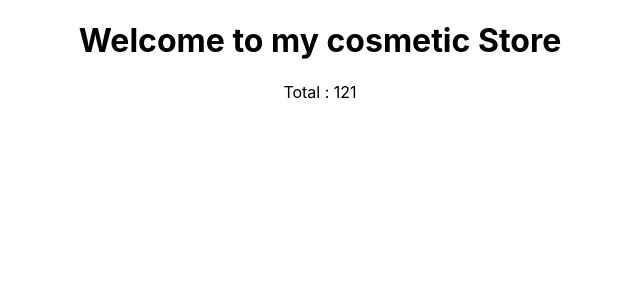
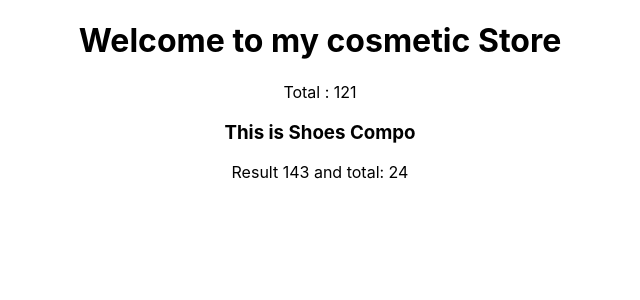
Before and after one commit to imashiqe/react_storage_handler, a React (Create React App) app: page / in a window 1280 px wide. Shown: the top 300 px of the page, without its empty margins (320-960 px from the left). Built offline with nearby package versions, Linux system fonts and the light colour scheme.

Commit message:
react module

```diff
--- a/src/App.js
+++ b/src/App.js
@@ -1,11 +1,13 @@
 import logo from './logo.svg';
 import './App.css';
 import Cosmetics from './components/cosmetics/Cosmetics';
+import Shoes from './components/Shoes/Shoes';
 
 function App() {
   return (
     <div className="App">
       <Cosmetics></Cosmetics>
+      <Shoes></Shoes>
     </div>
   );
 }
--- a/src/components/Shoes/Shoes.js
+++ b/src/components/Shoes/Shoes.js
@@ -1,9 +1,15 @@
 import React from 'react';
+import { add, multiply } from '../../utilities/calculate';
 
 const Shoes = () => {
+    const  first = 13;
+    const second = 11;
+    const result = multiply(first,second);
+    const sum  = add(first,second);
     return (
         <div>
-            <h3>This is SWWhoes Compo</h3>
+            <h3>This is Shoes Compo</h3>
+            <p>Result {result} and total: {sum} </p>
         </div>
     );
 };
--- a/src/components/cosmetics/Cosmetics.js
+++ b/src/components/cosmetics/Cosmetics.js
@@ -1,5 +1,6 @@
 import React from 'react';
-import add from '../../utilities/calculate';
+import { add } from '../../utilities/calculate';
+// import add from '../../utilities/calculate';
 
 const Cosmetics = () => {
     const first = 55;
--- a/src/utilities/calculate.js
+++ b/src/utilities/calculate.js
@@ -2,4 +2,8 @@ const add = (first,second) =>{
     return first + second;
 }
 
-export default add;
+
+const  multiply = (first,second) =>{
+    return first * second;
+}
+ export {add, multiply}
```
